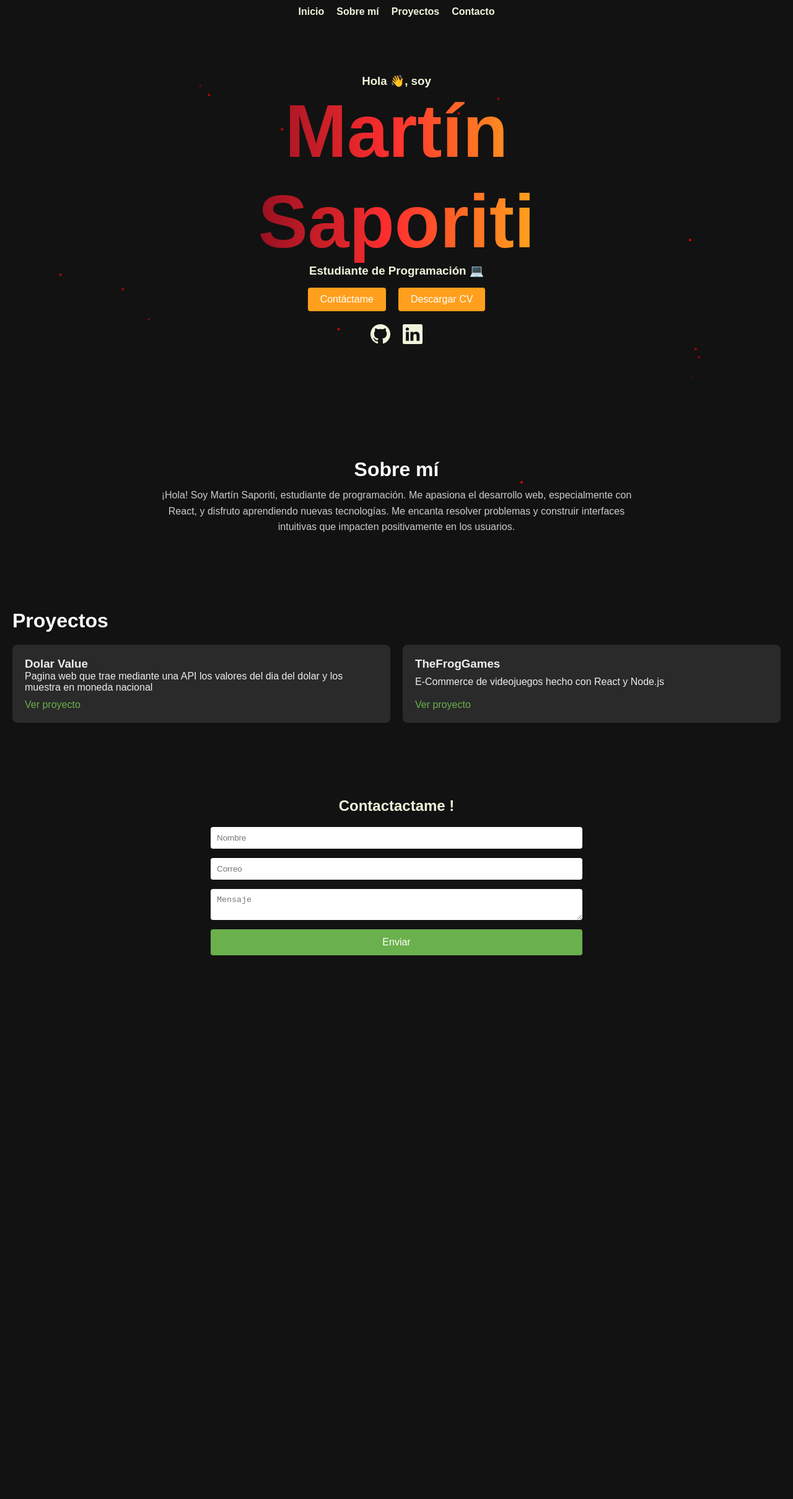
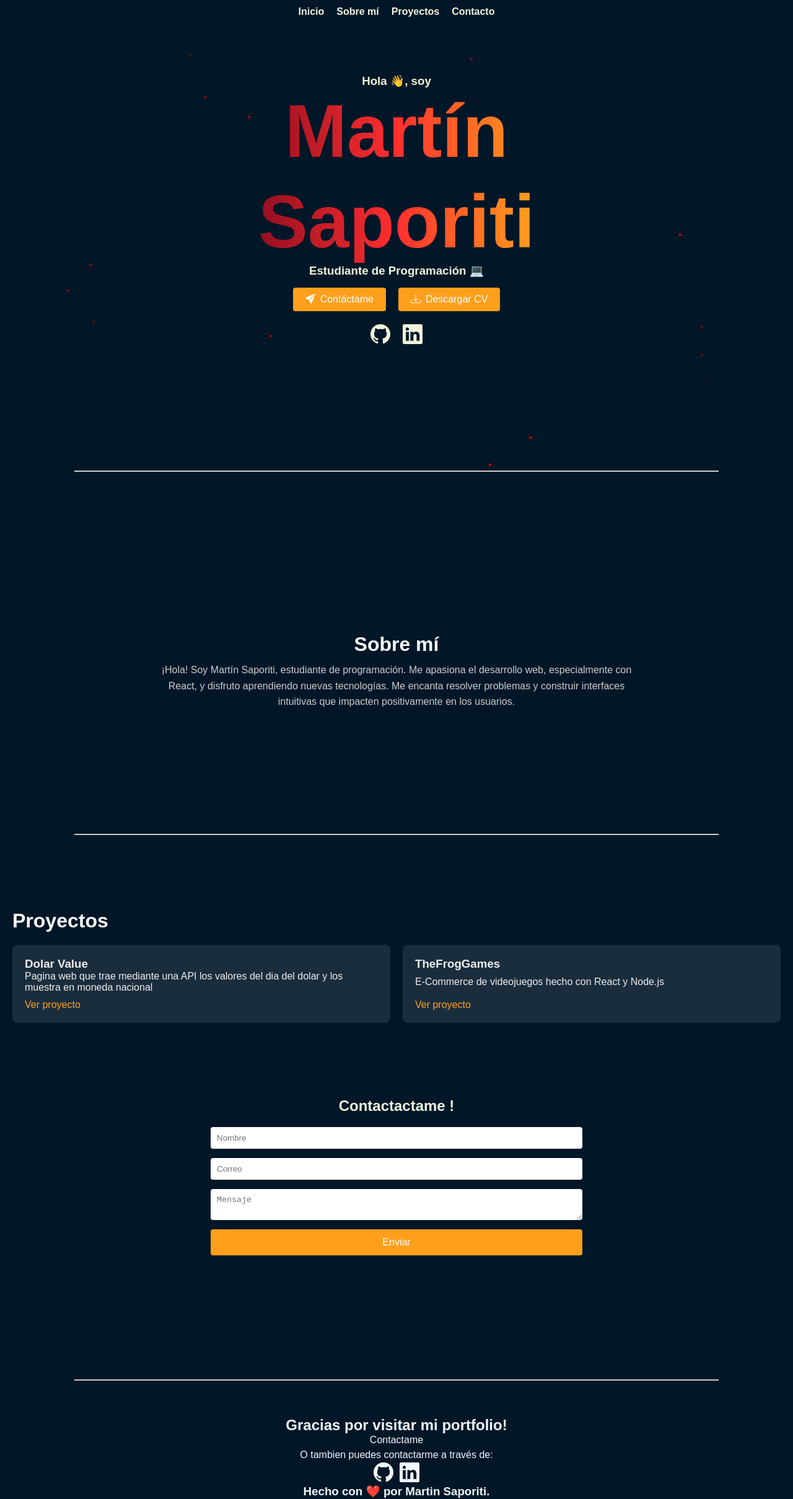
Before and after one commit to MartinSaporiti99/Portfolio-w-React, a React (Vite) app: page / in a window 1280 px wide. Shown: the whole page at 62% size. Before the commit the page ends 1601 px from the top, so only its background shows below. Built offline with nearby package versions, Linux system fonts and the light colour scheme.

Commit message:
Css & Footer

```diff
--- a/src/App.css
+++ b/src/App.css
@@ -12,7 +12,7 @@
 }
 body {
   font-family: Arial, Helvetica, sans-serif;
-  background: #121212;
+  background: #011627;
   color: #eef5db;
   min-height: 100vh;
 }
@@ -22,3 +22,12 @@ a {
 ul {
   list-style: none;
 }
+
+.lineSeparator{
+
+    border: 0;
+    height: 2px;
+    background-color: #ccc;
+    margin: 20px 100px;
+
+}
--- a/src/App.jsx
+++ b/src/App.jsx
@@ -5,6 +5,7 @@ import About from "./components/About";
 import Projects from "./components/Projects";
 import ContactForm from "./components/ContactForm";
 import ParticlesBackground from "./components/ParticlesBackground";
+import { Footer } from "./components/Footer";
 import "./App.css";
 
 export default function App() {
@@ -24,6 +25,7 @@ export default function App() {
       <div ref={contactRef}>
         <ContactForm />
       </div>
+      <Footer />
     </>
   );
 }
--- a/src/components/About.css
+++ b/src/components/About.css
@@ -22,3 +22,10 @@
 .toggle-btn:hover {
   text-decoration: underline;
 }
+
+.lineAbout{
+    border: 0;
+    height: 2px;
+    background-color: #ccc;
+    margin: 200px 100px 0;
+}
--- a/src/components/About.jsx
+++ b/src/components/About.jsx
@@ -14,6 +14,7 @@ export default function About() {
           </span>
         </p>
       </div>
+      <hr className="lineAbout"></hr>
     </section>
   );
 }
--- a/src/components/ContactForm.css
+++ b/src/components/ContactForm.css
@@ -31,16 +31,25 @@
 .contact-form button {
   padding: 12px;
   border: none;
-  background: #6ab04c;
+  background: #ff9f1c;
   color: white;
   font-size: 1rem;
   cursor: pointer;
   border-radius: 4px;
 }
 .contact-form button:hover {
-  background: #58a341;
+  background: #ff2f2f;
 }
 .mensaje-exito {
   color: #6ab04c;
   margin-top: 15px;
 }
+
+.lineContact{
+
+    border: 0;
+    height: 2px;
+    background-color: #ccc;
+    margin: 200px 100px 0px;
+
+}
--- a/src/components/ContactForm.jsx
+++ b/src/components/ContactForm.jsx
@@ -25,7 +25,9 @@ export default function ContactForm() {
   return (
     <section id="contactameSec" className="contact-section">
       <div className="contact-wrapper">
-        <h2>Contactactame !</h2>
+        <div>
+          <h2>Contactactame !</h2>
+        </div>
         <form onSubmit={handleSubmit} className="contact-form">
           <input
             name="name"
@@ -57,6 +59,7 @@ export default function ContactForm() {
           )}
         </form>
       </div>
+      <hr className="lineContact"></hr>
     </section>
   );
 }
--- /dev/null
+++ b/src/components/Footer.css
@@ -0,0 +1,30 @@
+
+.despedida {
+    display: relative;
+    align-items: center;
+    color: aliceblue;
+    text-align: center;
+    flex-direction: column;
+    font-feature-settings: normal;
+    justify-content: center;
+    line-height: 24px;
+    position: relative;
+    tab-size: 4;
+    text-size-adjust: 100%;
+    unicode-bidi: isolate;
+    width: 100%;
+}
+
+.linkContacto {
+    text-decoration: none;
+    color: aliceblue;
+    border-radius: 5px;
+    padding: 0 5px;
+}
+
+.ulBotonesAbajo {
+    display: flex;
+    list-style-type: none;
+    justify-content: center;
+    padding: 0 50px;
+}
--- /dev/null
+++ b/src/components/Footer.jsx
@@ -0,0 +1,34 @@
+import "./Footer.css";
+
+export const Footer = () => {
+  return (
+    <>
+      <section id="despedidaSec">
+        <div className="despedida">
+          <h2>Gracias por visitar mi portfolio!</h2>
+          <a className="haciaAContacto">Contactame</a>
+          <p>O tambien puedes contactarme a través de:</p>
+          <ul className="ulBotonesAbajo">
+            <li>
+              <a
+                href="https://github.com/MartinSaporiti99"
+                className="linkContacto"
+              >
+                <i className="bi bi-github" style={{ fontSize: "2rem" }}></i>
+              </a>
+            </li>
+            <li>
+              <a
+                href="https://www.linkedin.com/in/mart%C3%ADn-saporiti-566433238/"
+                className="linkContacto"
+              >
+                <i className="bi bi-linkedin" style={{ fontSize: "2rem" }}></i>
+              </a>
+            </li>
+          </ul>
+          <h3>Hecho con ❤️ por Martin Saporiti.</h3>
+        </div>
+      </section>
+    </>
+  );
+};
--- a/src/components/Header.css
+++ b/src/components/Header.css
@@ -1,6 +1,6 @@
 .header-section {
   text-align: center;
-  padding: 120px 20px;
+  padding: 120px 20px 0px 20px;
 }
 
 .rainbow-text {
@@ -35,7 +35,7 @@ display: inline-block;
 .header-buttons{
   margin-top: 1rem;
 }
-.header-buttons button {
+.buttonHeader{
   margin: 0 10px;
   padding: 10px 20px;
   border: none;
@@ -44,9 +44,15 @@ display: inline-block;
   font-size: 1rem;
   cursor: pointer;
   border-radius: 4px;
+  transition: transform 0.5s ease;
 }
-.header-buttons button:hover {
+.buttonHeader:hover {
   background: #ff2f2f;
+  transform: scale(1.2);
+
+}
+.buttonHeader i {
+  margin-right: 0.5em;
 }
 .social-links {
   list-style: none;
@@ -65,3 +71,12 @@ display: inline-block;
   color: #f21a1a;
 
 }
+
+.lineHeader{
+
+    border: 0;
+    height: 2px;
+    background-color: #ccc;
+    margin: 200px 100px;
+
+}
--- a/src/components/Header.jsx
+++ b/src/components/Header.jsx
@@ -12,8 +12,14 @@ export default function Header({ onContact, onDownload }) {
       </h1>
       <h3>Estudiante de Programación 💻</h3>
       <div className="header-buttons">
-        <button onClick={onContact}>Contáctame</button>
-        <button onClick={onDownload}>Descargar CV</button>
+        <button onClick={onContact} className="buttonHeader">
+          <i className="bi bi-send-fill"></i>
+          Contáctame
+        </button>
+        <button onClick={onDownload} className="buttonHeader">
+          <i class="bi bi-download"></i>
+          Descargar CV
+        </button>
       </div>
       <ul className="social-links">
         <li>
@@ -36,6 +42,7 @@ export default function Header({ onContact, onDownload }) {
           </a>
         </li>
       </ul>
+      <hr className="lineHeader"></hr>
     </section>
   );
 }
--- a/src/components/Projects.css
+++ b/src/components/Projects.css
@@ -25,9 +25,10 @@
 }
 .project-card a {
   margin-top: 10px;
-  color: #6ab04c;
+  color: #ff9f1c;
   text-decoration: none;
 }
 .project-card a:hover {
   text-decoration: underline;
+  color: #ff2f2f;
 }
```
